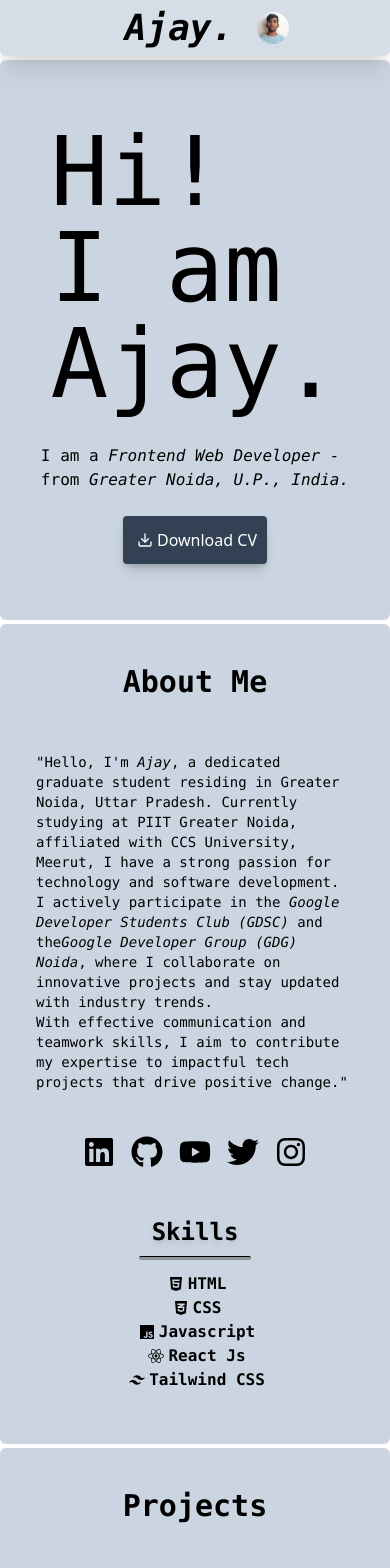
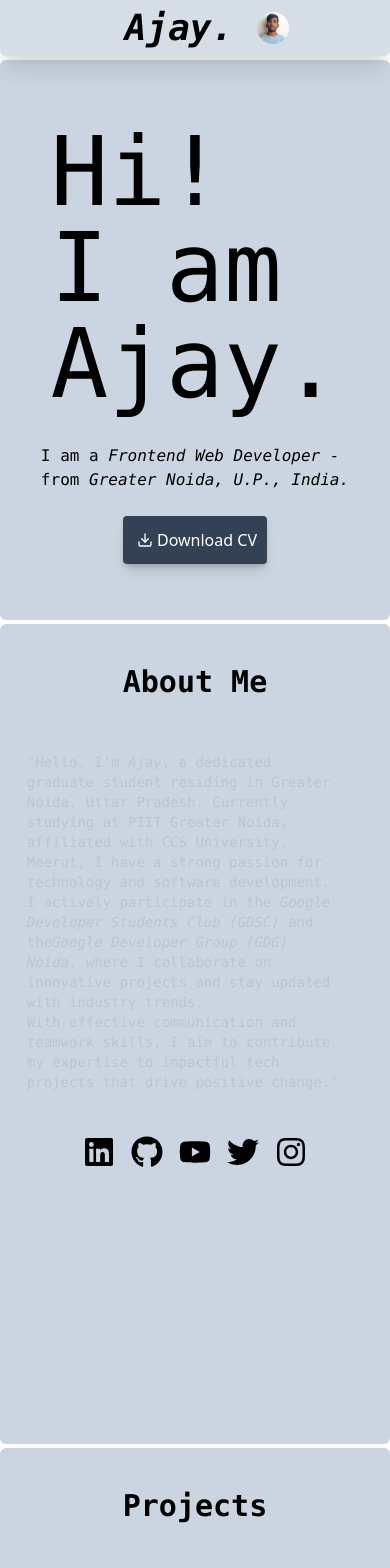
Before and after one commit to A-JA-Y/ajay-portfolio, a React (Create React App) app: page / in a window 390 px wide. Shown: the top 1568 px of the page. Built offline with nearby package versions, Linux system fonts and the light colour scheme.

Commit message:
Revert "animation fix"
This reverts commit 87c1b92a92b3b3f04b05481a850b3b30bc5705aa.

```diff
--- a/src/App.js
+++ b/src/App.js
@@ -4,10 +4,9 @@ import Home from "./components/home";
 import About from "./components/about";
 import Projects from "./components/projects";
 import Contact from "./components/contact";
-import { useRef, useEffect } from "react";
+import { useRef } from "react";
 import Top from "./components/wa-top-btn/toTop";
 import WaMe from "./components/wa-top-btn/whatsapp"
-import { initScrollAnimations } from "./animations";
 
 
 function App() {
@@ -20,12 +19,6 @@ function App() {
       ref.current.scrollIntoView({ behavior: 'smooth' });
     }
   };
-
-  // Initialize scroll animations when component mounts
-  useEffect(() => {
-    initScrollAnimations();
-  }, []);
-
   return (
     <>
       <Navbar className="sticky-navbar" scrollToSection={scrollToSection} refs={{aboutRef,projectRef,contactRef}} />
--- a/src/animations.js
+++ /dev/null
@@ -1,27 +0,0 @@
-// Intersection Observer for scroll animations
-export const initScrollAnimations = () => {
-  // Create intersection observer
-  const observer = new IntersectionObserver(
-    (entries) => {
-      entries.forEach((entry) => {
-        if (entry.isIntersecting) {
-          // Add animation class when element comes into view
-          entry.target.classList.add('animate');
-        }
-      });
-    },
-    {
-      threshold: 0.1, // Trigger when 10% of element is visible
-      rootMargin: '0px 0px -50px 0px' // Trigger 50px before element is fully visible
-    }
-  );
-
-  // Observe all elements with animation classes
-  const animatedElements = document.querySelectorAll(
-    '.left-animation, .right-animation, .project-popup-animation'
-  );
-
-  animatedElements.forEach((el) => {
-    observer.observe(el);
-  });
-};
--- a/src/style.css
+++ b/src/style.css
@@ -1,58 +1,71 @@
 .left-animation {
   opacity: 0;
   transform: translateX(-90px);
-  transition: opacity 0.6s ease-out, transform 0.6s ease-out;
+  animation: slideInLeft 0.5s forwards;
+  animation-timeline: view(450px 10px);
 }
 
-.left-animation.animate {
-  opacity: 1;
-  transform: translateX(0);
+@keyframes slideInLeft {
+  to {
+    opacity: 1;
+    transform: translateX(0);
+  }
 }
 
 .right-animation {
   opacity: 0;
   transform: translateX(90px);
-  transition: opacity 0.6s ease-out, transform 0.6s ease-out;
+  animation: slideInRight 0.5s forwards;
+  animation-timeline: view(450px 10px);
 }
-
-.right-animation.animate {
-  opacity: 1;
-  transform: translateX(0);
-}
-
-
-/* Responsive animations for mobile */
-@media (max-width: 640px) {
-  .left-animation {
-    opacity: 0;
-    transform: translateX(-20px);
-    transition: opacity 0.5s ease-out, transform 0.5s ease-out;
-  }
-
-  .left-animation.animate {
-    opacity: 1;
-    transform: translateX(0);
-  }
-
-  .right-animation {
-    opacity: 0;
-    transform: translateX(20px);
-    transition: opacity 0.5s ease-out, transform 0.5s ease-out;
-  }
-
-  .right-animation.animate {
+@keyframes slideInRight {
+  to {
     opacity: 1;
     transform: translateX(0);
   }
 }
 
-.project-popup-animation {
+
+/* same animation in phones */
+@media (max-width: 640px) {
+  .left-animation {
   opacity: 0;
-  transform: scale(0.8);
-  transition: opacity 0.5s ease-out, transform 0.5s ease-out;
+  transform: translateX(-10px);
+  animation: slideInLeft 0.5s forwards;
+  animation-timeline: view();
 }
 
-.project-popup-animation.animate {
-  opacity: 1;
-  transform: scale(1);
+@keyframes slideInLeft {
+  to {
+    opacity: 1;
+    transform: translateX(0);
+  }
 }
+
+.right-animation {
+  opacity: 0;
+  transform: translateX(10px);
+  animation: slideInRight 0.5s forwards;
+  animation-timeline: view();
+}
+@keyframes slideInRight {
+  to {
+    opacity: 1;
+    transform: translateX(0);
+  }
+}
+}
+
+.project-popup-animation{
+  opacity: 0;
+  scale: 0.1;
+  animation: popup 0.5s forwards;
+  animation-timeline: view(450px 10px);
+}
+
+@keyframes popup{
+  to{
+    opacity: 1;
+    scale: 100%;
+  }
+}
```
